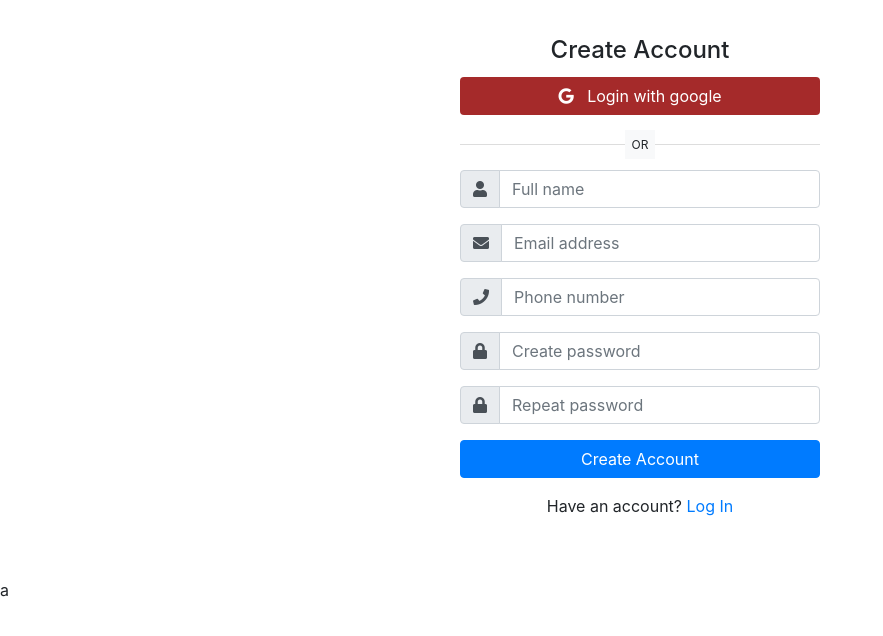
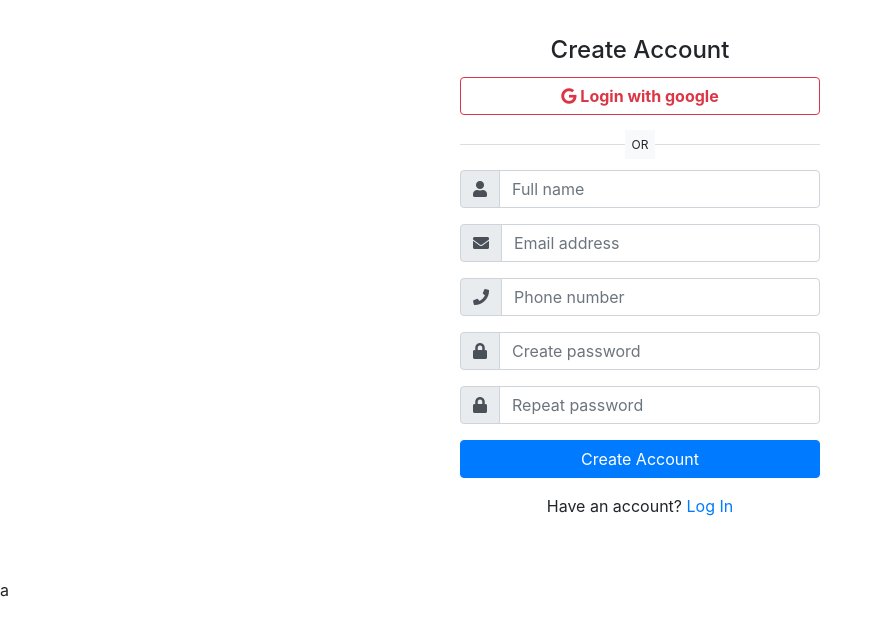
Before and after one commit to hungnv8x/BaKichMusic_Frontend, an Angular app: page / in a window 1280 px wide. Shown: the top 636 px of the page, without its empty margins (0-883 px from the left). Built offline with nearby package versions, Linux system fonts and the light colour scheme.

Commit message:
update lại thẻ a google

```diff
--- a/src/app/register/register.component.html
+++ b/src/app/register/register.component.html
@@ -13,7 +13,7 @@
     <article class="card-body mx-auto" style="max-width: 400px;">
       <h4 class="card-title mt-3 text-center">Create Account</h4>
       <p>
-        <a href="" class="btn btn-block btn-google"> <i class="fab fa-google"></i>   Login with google</a>
+        <a href="" class="btn btn-block btn-outline-danger"><i class="fab fa-google"> </i><span style="font-weight: bold"> Login with google</span></a>
       </p>
       <p class="divider-text">
         <span class="bg-light">OR</span>
```
